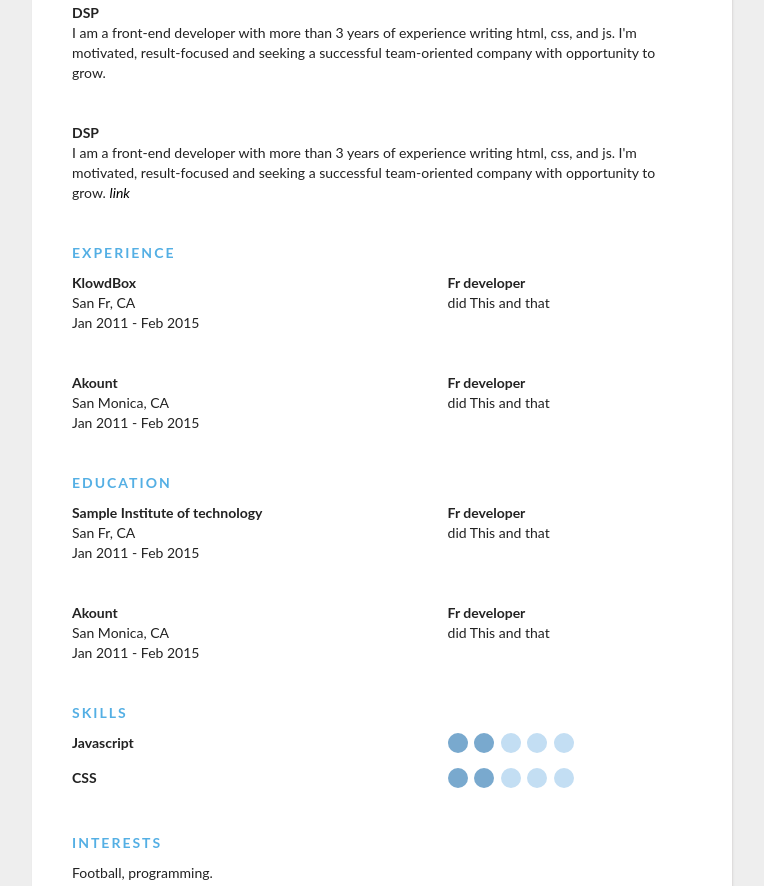
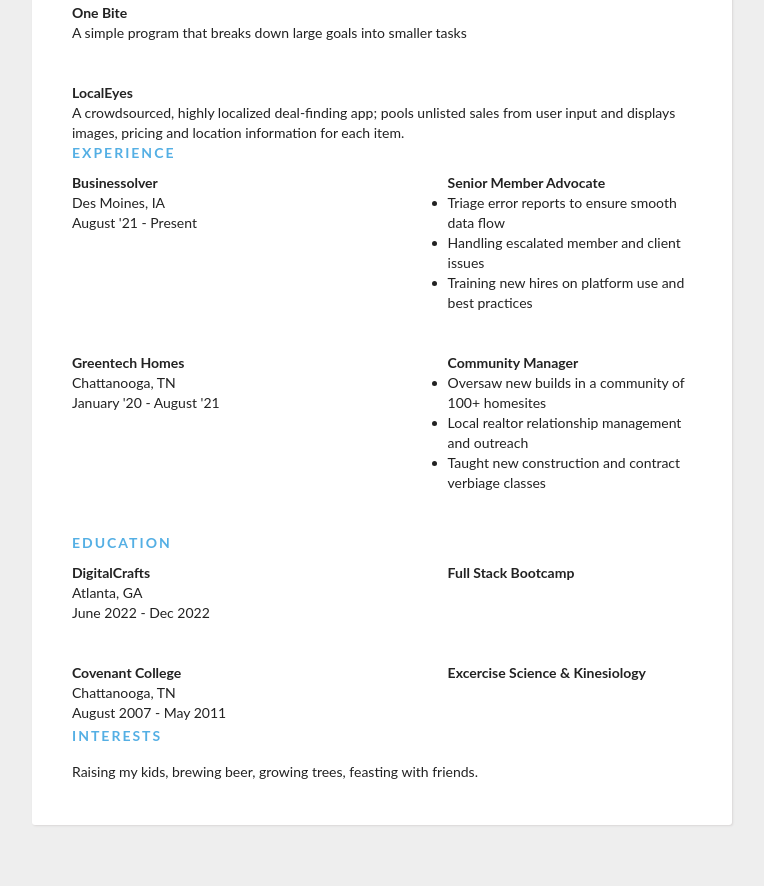
Before and after one commit to hillekecodes/hillekecodes.github.io, a website: page resume.html in a window 1280 px wide. Shown: the part 276-1162 px from the top of the page, without its empty margins (258-1022 px from the left). Drawn offline with Linux system fonts and the light colour scheme.

Commit message:
after implementing feedback

```diff
--- a/resume.html
+++ b/resume.html
@@ -34,38 +34,49 @@
             <div class="section__title">Projects</div>
             <div class="section__list">
                 <div class="section__list-item">
-                    <div class="name">DSP</div>
-                    <div class="text">I am a front-end developer with more than 3 years of experience writing html, css, and js. I'm motivated, result-focused and seeking a successful team-oriented company with opportunity to grow.</div>
+                    <div class="name">One Bite</div>
+                    <div class="text">A simple program that breaks down large goals into smaller tasks</div>
                 </div>
-
                 <div class="section__list-item">
-                            <div class="name">DSP</div>
-                <div class="text">I am a front-end developer with more than 3 years of experience writing html, css, and js. I'm motivated, result-focused and seeking a successful team-oriented company with opportunity to grow. <a href="/login">link</a>
+                            <div class="name">LocalEyes</div>
+               <div class="text">A crowdsourced, highly localized deal-finding app; pools unlisted sales from user input and displays images, pricing and location information for each item.</div>
                 </div>
-                </div>
+            </div>
         <div class="section">
         <div class="section__title">Experience</div>
         <div class="section__list">
             <div class="section__list-item">
             <div class="left">
-                <div class="name">KlowdBox</div>
-                <div class="addr">San Fr, CA</div>
-                <div class="duration">Jan 2011 - Feb 2015</div>
+                <div class="name">Businessolver</div>
+                <div class="addr">Des Moines, IA</div>
+                <div class="duration">August '21 - Present</div>
             </div>
             <div class="right">
-                <div class="name">Fr developer</div>
-                <div class="desc">did This and that</div>
+                <div class="name">Senior Member Advocate</div>
+                <div class="desc">
+                    <ul>
+                        <li>Triage error reports to ensure smooth data flow</li>
+                        <li>Handling escalated member and client issues</li>
+                        <li>Training new hires on platform use and best practices</li>
+                    </ul>
+                </div>
             </div>
             </div>
                     <div class="section__list-item">
             <div class="left">
-                <div class="name">Akount</div>
-                <div class="addr">San Monica, CA</div>
-                <div class="duration">Jan 2011 - Feb 2015</div>
+                <div class="name">Greentech Homes</div>
+                <div class="addr">Chattanooga, TN</div>
+                <div class="duration">January '20 - August '21</div>
             </div>
             <div class="right">
-                <div class="name">Fr developer</div>
-                <div class="desc">did This and that</div>
+                <div class="name">Community Manager</div>
+                <div class="desc">
+                    <ul>
+                        <li>Oversaw new builds in a community of 100+ homesites</li>
+                        <li>Local realtor relationship management and outreach</li>
+                        <li>Taught new construction and contract verbiage classes</li>
+                    </ul>
+                </div>
             </div>
             </div>
 
@@ -76,24 +87,24 @@
         <div class="section__list">
             <div class="section__list-item">
             <div class="left">
-                <div class="name">Sample Institute of technology</div>
-                <div class="addr">San Fr, CA</div>
-                <div class="duration">Jan 2011 - Feb 2015</div>
+                <div class="name">DigitalCrafts</div>
+                <div class="addr">Atlanta, GA</div>
+                <div class="duration">June 2022 - Dec 2022</div>
             </div>
             <div class="right">
-                <div class="name">Fr developer</div>
-                <div class="desc">did This and that</div>
+                <div class="name">Full Stack Bootcamp</div>
+                <!-- <div class="desc">did This and that</div> -->
             </div>
             </div>
             <div class="section__list-item">
             <div class="left">
-                <div class="name">Akount</div>
-                <div class="addr">San Monica, CA</div>
-                <div class="duration">Jan 2011 - Feb 2015</div>
+                <div class="name">Covenant College</div>
+                <div class="addr">Chattanooga, TN</div>
+                <div class="duration">August 2007 - May 2011</div>
             </div>
             <div class="right">
-                <div class="name">Fr developer</div>
-                <div class="desc">did This and that</div>
+                <div class="name">Excercise Science & Kinesiology</div>
+                <!-- <div class="desc">did This and that</div> -->
             </div>
             </div>
 
@@ -102,61 +113,29 @@
     </div>
         </div>
         </div>
-        <div class="section">
+        <!-- <div class="section">
         <div class="section__title">Skills</div>
         <div class="skills">
             <div class="skills__item">
-            <div class="left"><div class="name">
-                Javascript
-                </div></div>
-            <div class="right">
-                            <input  id="ck1" type="checkbox" checked/>
-
-                <label for="ck1"></label>
-                            <input id="ck2" type="checkbox" checked/>
-
-                <label for="ck2"></label>
-                            <input id="ck3" type="checkbox" />
-
-                <label for="ck3"></label>
-                            <input id="ck4" type="checkbox" />
-                <label for="ck4"></label>
-                            <input id="ck5" type="checkbox" />
-                <label for="ck5"></label>
-
+            <div class="left">
+                <div class="name">
+                    Javascript
+                </div>
             </div>
             </div>
-
         </div>
         <div class="skills__item">
             <div class="left"><div class="name">
                 CSS</div></div>
-            <div class="right">
-                            <input  id="ck1" type="checkbox" checked/>
-
-                <label for="ck1"></label>
-                            <input id="ck2" type="checkbox" checked/>
-
-                <label for="ck2"></label>
-                            <input id="ck3" type="checkbox" />
-
-                <label for="ck3"></label>
-                            <input id="ck4" type="checkbox" />
-                <label for="ck4"></label>
-                            <input id="ck5" type="checkbox" />
-                <label for="ck5"></label>
-
             </div>
-            </div>
-
-        </div>
+        </div> -->
         <div class="section">
         <div class="section__title">
         Interests
         </div>
         <div class="section__list">
             <div class="section__list-item">
-                    Football, programming.
+                    Raising my kids, brewing beer, growing trees, feasting with friends.
             </div>
         </div>
         </div>
```
Also changed, not shown: index.html (+35 -9 lines), goal-module.png (added), home-page.png (added), 2 other files.
